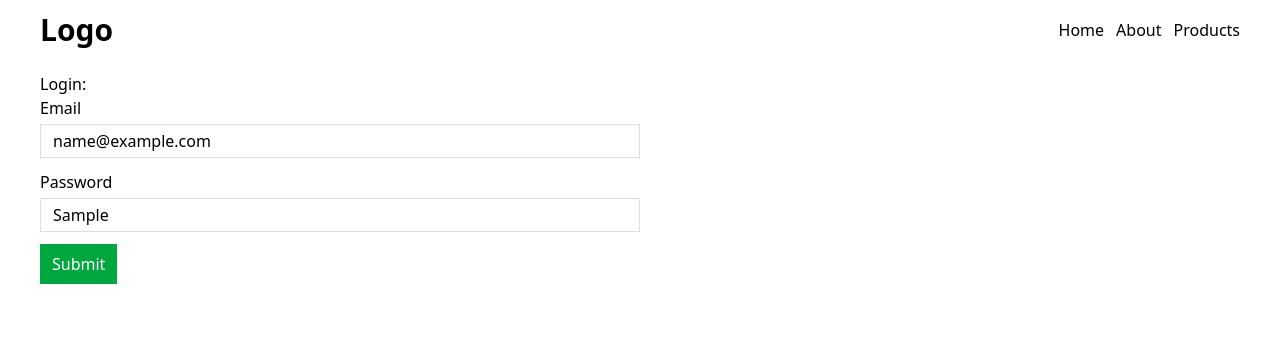
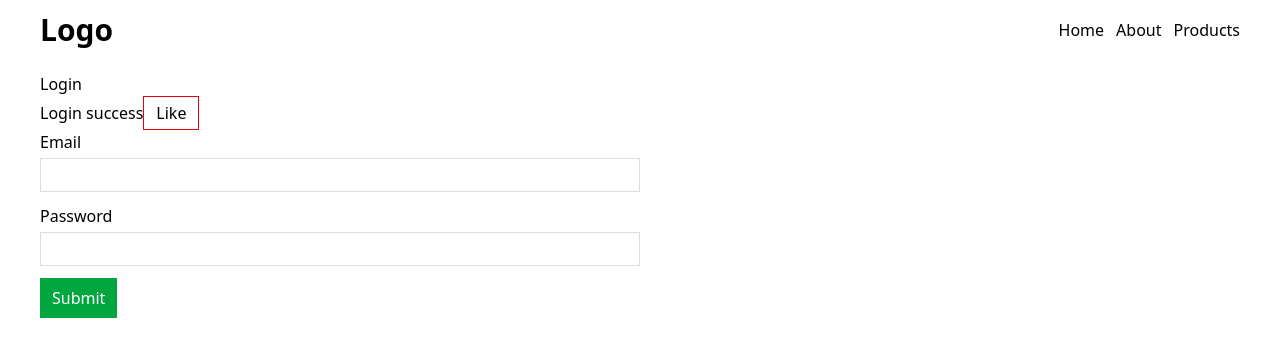
Before and after one commit to TAnhpika/f8-zoom-day73, a Next.js app: page /auth/login in a window 1280 px wide. Both pictures are taken after typing "name@example.com", "Sample" into the empty fields and a click on the button "Submit". Shown: the top 356 px of the page. Built offline with nearby package versions, Linux system fonts and the light colour scheme; no server answers.

Commit message:
Server Action

```diff
--- /dev/null
+++ b/src/app/(main)/auth/login/LoginForm2.jsx
@@ -0,0 +1,49 @@
+"use client";
+
+import { useState } from "react";
+import { likeAction, loginAction } from "./action";
+
+export default function LoginForm2() {
+    const [message, setMessage] = useState("");
+    return (
+        <>
+            {message && <span>{message}</span>}
+            <button
+                className="px-3 py-1 border border-red-600"
+                onClick={likeAction}
+            >
+                Like
+            </button>
+            <form
+                action={async (formData) => {
+                    const response = await loginAction(formData);
+                    setMessage(response.message);
+                }}
+            >
+                <div className="mb-3">
+                    <label htmlFor="" className="block mb-1">
+                        Email
+                    </label>
+                    <input
+                        type="email"
+                        name="email"
+                        className="px-3 py-1 border border-[#ddd] outline-0 w-1/2"
+                    />
+                </div>
+                <div className="mb-3">
+                    <label htmlFor="" className="block mb-1">
+                        Password
+                    </label>
+                    <input
+                        type="text"
+                        name="password"
+                        className="px-3 py-1 border border-[#ddd] outline-0 w-1/2"
+                    />
+                </div>
+                <button className="px-3 py-2 bg-green-600 text-white">
+                    Submit
+                </button>
+            </form>
+        </>
+    );
+}
--- /dev/null
+++ b/src/app/(main)/auth/login/action.js
@@ -0,0 +1,21 @@
+// Server function
+"use server";
+import { cookies } from "next/headers";
+
+ // kích hoạt server function
+
+export const loginAction = async (formData) => {
+    const email = formData.get("email");
+    const password = formData.get("password");
+    return {
+        message: "Login success",
+    };
+};
+
+export const likeAction = async () => {
+    console.log("Like");
+    const cookieStore = await cookies();
+    cookieStore.set("like", 1, {
+        httpOnly: true,
+    });
+};
--- a/src/app/(main)/auth/login/page.jsx
+++ b/src/app/(main)/auth/login/page.jsx
@@ -1,15 +1,10 @@
-import { cookies } from "next/headers";
-import LoginForm from "./LoginForm";
+import LoginForm2 from "./LoginForm2";
 
 export default async function LoginPage() {
-    //   đọc cookie từ server component
-    const cookieStore = await cookies();
-    const token = cookieStore.get("token")?.value;
-
     return (
         <div>
-            <h1>Login: {token}</h1>
-            <LoginForm />
+            <h1>Login</h1>
+            <LoginForm2 />
         </div>
     );
 }
```
Also changed, not shown: 1 other file (tests, documents, lock files or other folders).
